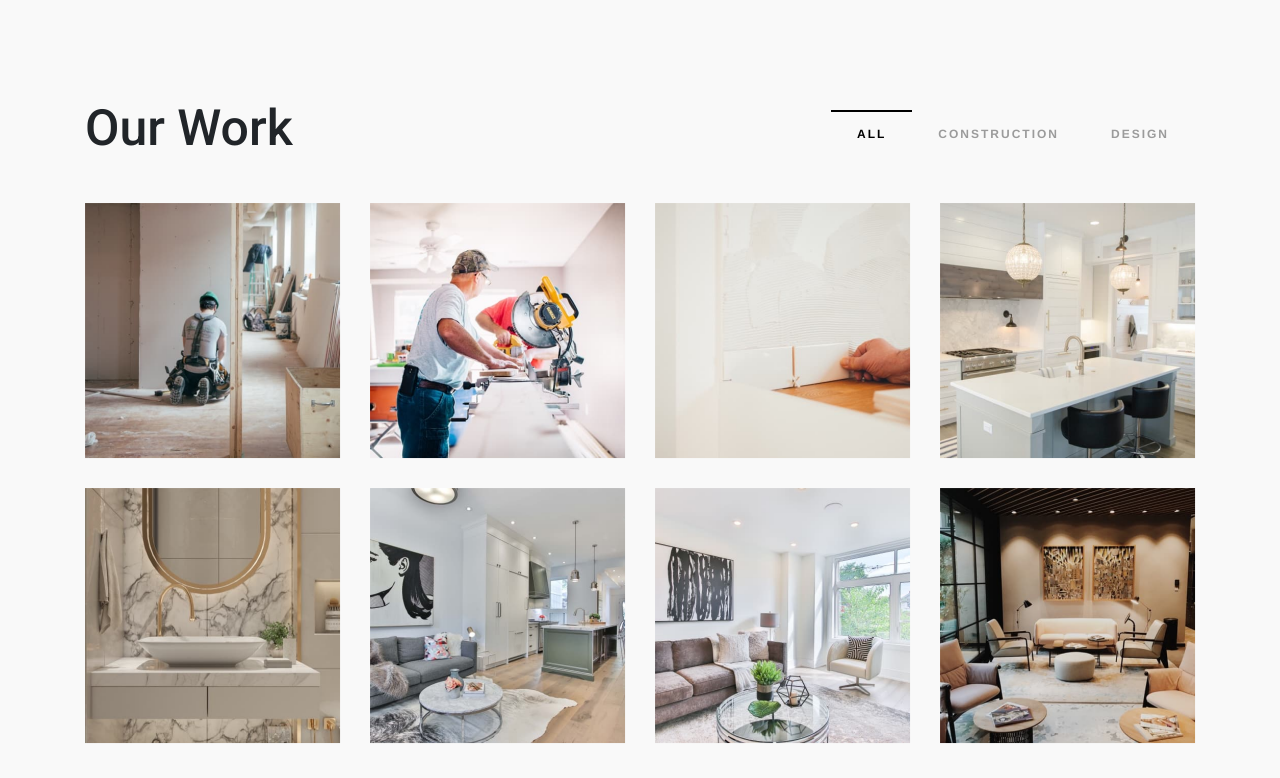
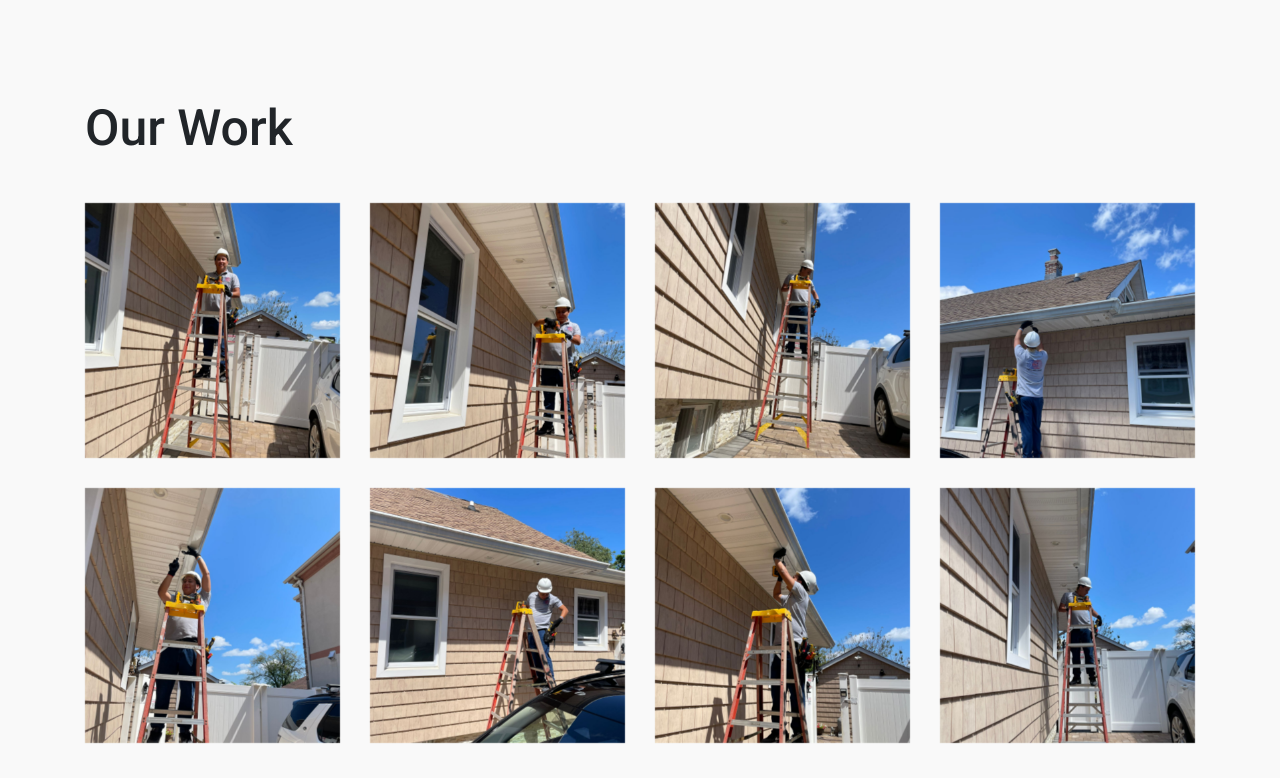
Before and after one commit to CJestrip-89/24x7datainc, a plain HTML site: page index.html in a window 1280 px wide. Shown: the part 802-1580 px from the top of the page. Drawn offline with nearby package versions, Linux system fonts and the light colour scheme; some packages are replaced by stand-ins of ours.

Commit message:
Changes and updates discussed with client

```diff
--- a/index.html
+++ b/index.html
@@ -137,7 +137,7 @@
                     <a
                       class="nav-link text-uppercase"
                       data-toggle="smooth-scroll"
-                      href="#work"
+                      href="#our-work"
                     >
                       Our Work
                     </a>
@@ -204,7 +204,7 @@
                       data-toggle="smooth-scroll"
                       href="#contacts"
                     >
-                      Contacts
+                      Contacts Us
                     </a>
                   </li>
                 </ul>
@@ -245,7 +245,7 @@
               Welcome
             </h1>
             <p class="mt-7 mb-10 text-white fs-5" style="max-width: 530px"></p>
-            <a href="#" class="btn btn-lg btn-primary">Learn More</a>
+            <a href="#our-work" class="btn btn-lg btn-primary">Learn More</a>
           </div>
 
           <div class="row align-items-center mt-14 mt-md-23 mt-lg-25">
@@ -332,7 +332,7 @@
             </small> -->
             <h1>Our Work</h1>
           </div>
-          <div class="d-none d-md-block">
+          <!-- <div class="d-none d-md-block">
             <div class="btn-group">
               <div
                 class="radio-buttons-group border-0"
@@ -350,7 +350,7 @@
                 </button>
               </div>
             </div>
-          </div>
+          </div> -->
         </div>
         <div
           class="shuffle-grid shuffle-grid-gap-14 shuffle-grid-cols-1 shuffle-grid-cols-md-2 shuffle-grid-cols-xl-4 mt-14"
@@ -360,7 +360,9 @@
             <div class="card card-square bg-transparent border-0">
               <div
                 class="card-bg"
-                style="background-image: url(assets/images/image-47.jpg)"
+                style="
+                  background-image: url(assets/images/imgs/WhatsApp-Image-31.jpg);
+                "
               ></div>
               <div
                 class="card-bg card-bg-hover"
@@ -378,7 +380,9 @@
             <div class="card card-square bg-transparent border-0">
               <div
                 class="card-bg"
-                style="background-image: url(assets/images/image-48.jpg)"
+                style="
+                  background-image: url(assets/images/imgs/WhatsApp-Image32.jpg);
+                "
               ></div>
               <div
                 class="card-bg card-bg-hover"
@@ -396,7 +400,9 @@
             <div class="card card-square bg-transparent border-0">
               <div
                 class="card-bg"
-                style="background-image: url(assets/images/image-49.jpg)"
+                style="
+                  background-image: url(assets/images/imgs/WhatsApp-Image33.jpg);
+                "
               ></div>
               <div
                 class="card-bg card-bg-hover"
@@ -414,7 +420,9 @@
             <div class="card card-square bg-transparent border-0">
               <div
                 class="card-bg"
-                style="background-image: url(assets/images/image-50.jpg)"
+                style="
+                  background-image: url(assets/images/imgs/WhatsApp-Image35.jpg);
+                "
               ></div>
               <div
                 class="card-bg card-bg-hover"
@@ -432,7 +440,9 @@
             <div class="card card-square bg-transparent border-0">
               <div
                 class="card-bg"
-                style="background-image: url(assets/images/image-51.jpg)"
+                style="
+                  background-image: url(assets/images/imgs/WhatsApp-Image37.jpg);
+                "
               ></div>
               <div
                 class="card-bg card-bg-hover"
@@ -450,7 +460,9 @@
             <div class="card card-square bg-transparent border-0">
               <div
                 class="card-bg"
-                style="background-image: url(assets/images/image-52.jpg)"
+                style="
+                  background-image: url(assets/images/imgs/WhatsApp-Image38.jpg);
+                "
               ></div>
               <div
                 class="card-bg card-bg-hover"
@@ -468,7 +480,9 @@
             <div class="card card-square bg-transparent border-0">
               <div
                 class="card-bg"
-                style="background-image: url(assets/images/image-53.jpg)"
+                style="
+                  background-image: url(assets/images/imgs/WhatsApp-Image36.jpg);
+                "
               ></div>
               <div
                 class="card-bg card-bg-hover"
@@ -486,7 +500,9 @@
             <div class="card card-square bg-transparent border-0">
               <div
                 class="card-bg"
-                style="background-image: url(assets/images/image-54.jpg)"
+                style="
+                  background-image: url(assets/images/imgs/WhatsApp-Image34.jpg);
+                "
               ></div>
               <div
                 class="card-bg card-bg-hover"
@@ -978,7 +994,7 @@
               Reliability
             </li> -->
           </ul>
-          <a href="#" class="btn btn-lg btn-primary">Learn More </a>
+          <a href="#contacts" class="btn btn-lg btn-primary">Learn More </a>
         </div>
       </div>
     </section>
```
Also changed, not shown: assets/images/imgs/WhatsApp-Image-31.jpg (added), assets/images/imgs/WhatsApp-Image32.jpg (added), assets/images/imgs/WhatsApp-Image33.jpg (added), assets/images/imgs/WhatsApp-Image34.jpg (added), assets/images/imgs/WhatsApp-Image35.jpg (added), assets/images/imgs/WhatsApp-Image36.jpg (added), assets/images/imgs/WhatsApp-Image37.jpg (added), assets/images/imgs/WhatsApp-Image38.jpg (added), assets/images/imgs/WhatsApp-Image39.jpg (added).
